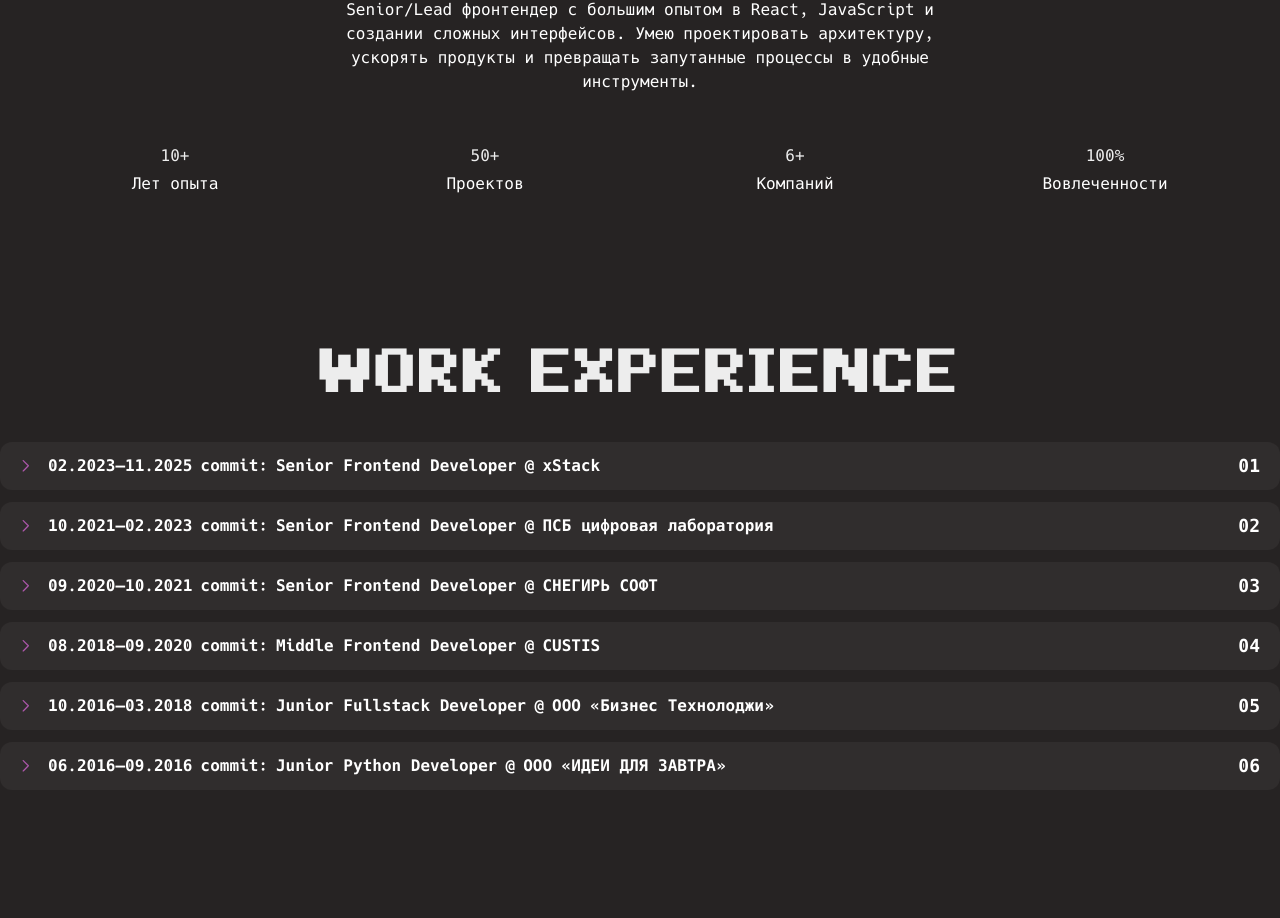
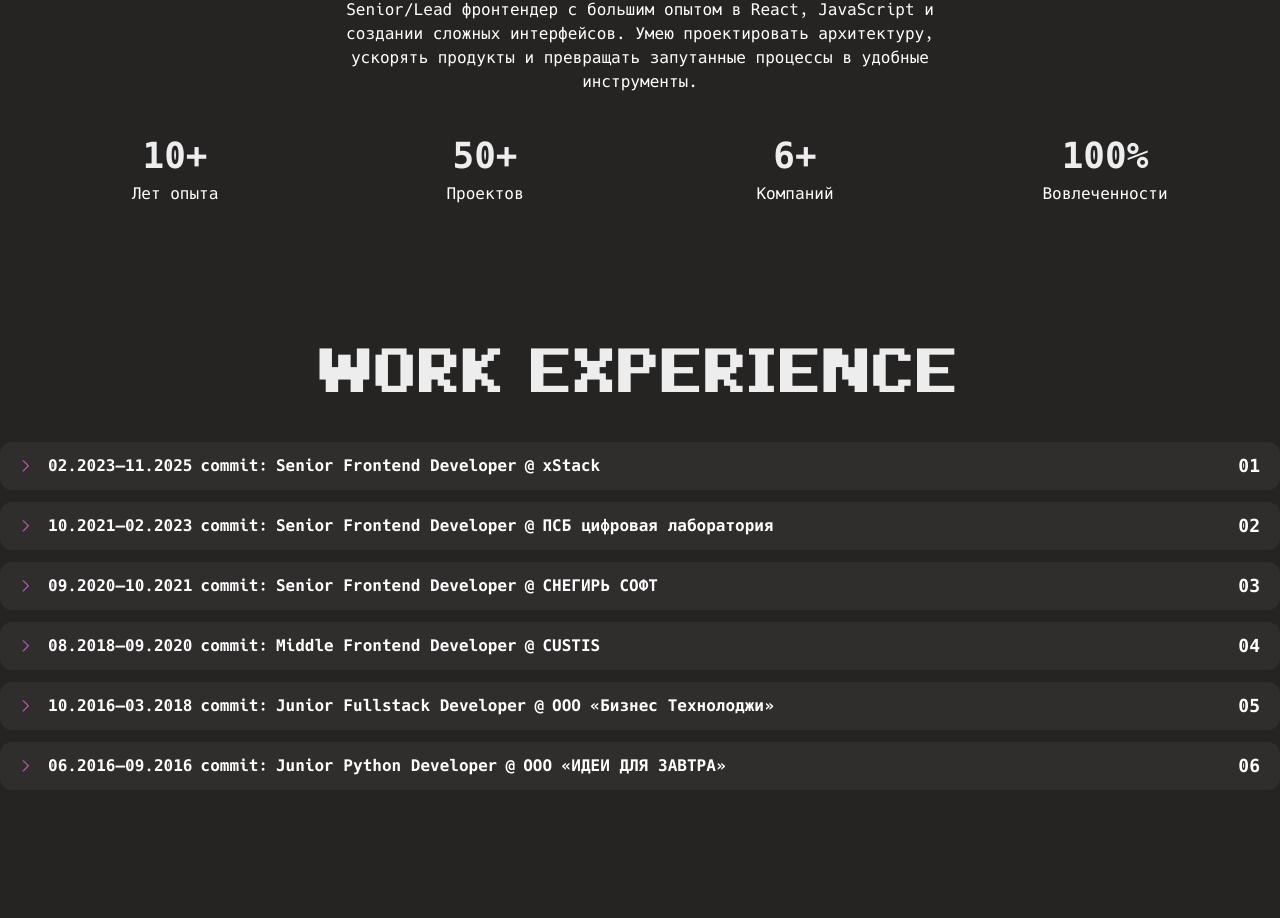
Before and after one commit to Flikc89/about-me, a Next.js app: page / in a window 1280 px wide. Shown: the part 1031-1949 px from the top of the page. Built offline with nearby package versions, Linux system fonts and the light colour scheme.

Commit message:
Fix text size

```diff
--- a/app/components/About.tsx
+++ b/app/components/About.tsx
@@ -46,7 +46,9 @@ export default function About() {
           return (
             <div key={index} className={`${styles.statCard} ${gradientClass}`}>
               <div className={styles.statCardInner}>
-                <div className={styles.statTitle}>{stat.title}</div>
+                <div className={`card-heading ${styles.statTitle}`}>
+                  {stat.title}
+                </div>
                 <div
                   ref={(el) => {
                     elementRefs.current[statDescriptionKey] = el;
```
